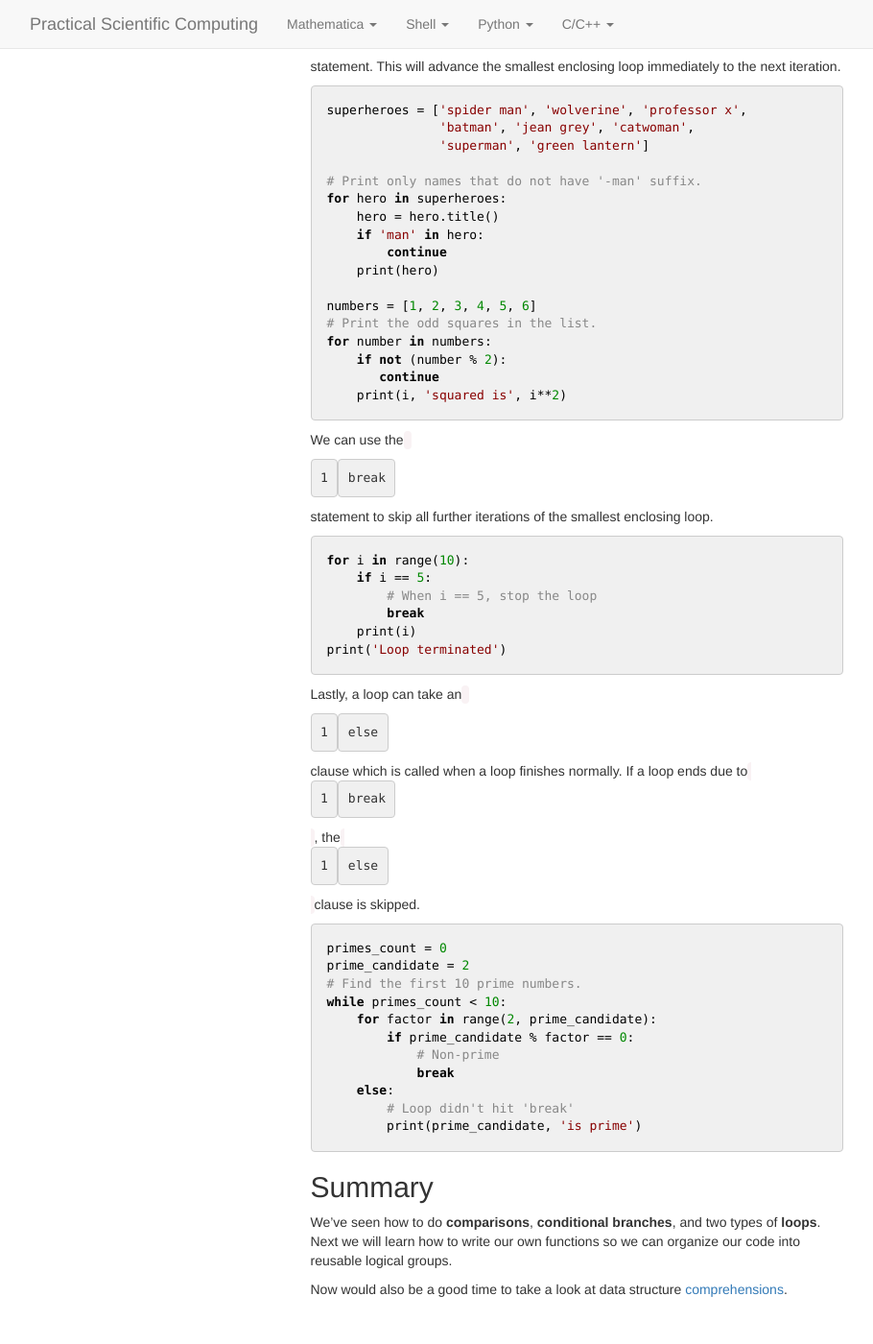
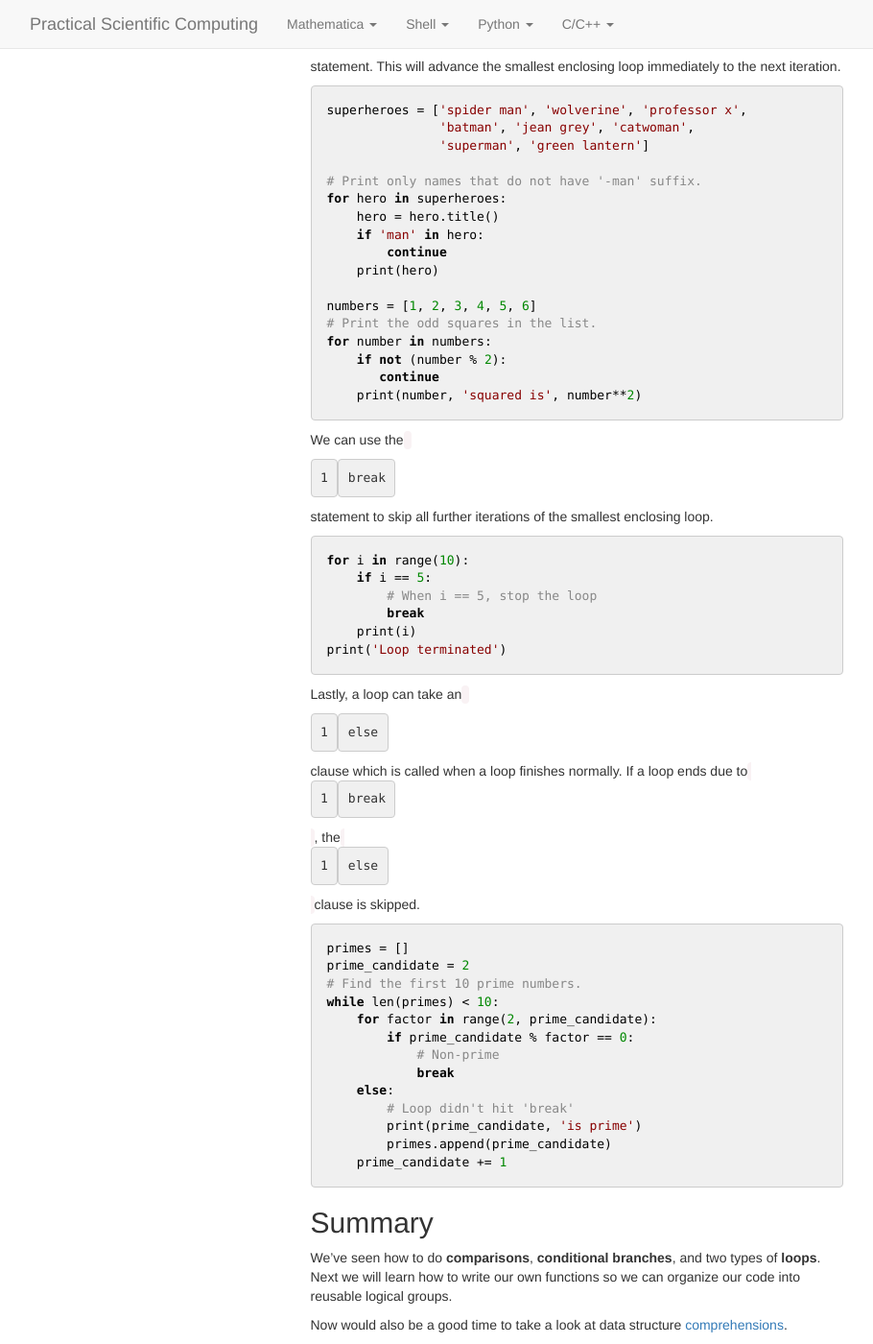
Before and after one commit to practical-scientific-computing/practical-scientific-computing.github.io, a Jekyll site: the page built from python/04-flow_control.md, in a window 1280 px wide and 1400 px high, scrolled down 11504 px. Shown: the whole window at 96% size, without its empty margins (39-949 px from the left). Built offline with Jekyll 4.4.1, drawn with Linux system fonts in a browser that asks for light colours; nearby versions of some CDN libraries; before the commit the page ends 12867 px from its top, so only the background shows below that.

Commit message:
Syntax errors in examples.

````diff
--- a/python/04-flow_control.md
+++ b/python/04-flow_control.md
@@ -457,7 +457,7 @@ numbers = [1, 2, 3, 4, 5, 6]
 for number in numbers:
     if not (number % 2):
        continue
-    print(i, 'squared is', i**2)
+    print(number, 'squared is', number**2)
 ```
 
 We can use the `break` statement to skip all further iterations of the smallest
@@ -477,10 +477,10 @@ normally. If a loop ends due to `break`, the `else` clause is skipped.
 
 
 ```Python
-primes_count = 0
+primes = []
 prime_candidate = 2
 # Find the first 10 prime numbers.
-while primes_count < 10:
+while len(primes) < 10:
     for factor in range(2, prime_candidate):
         if prime_candidate % factor == 0:
             # Non-prime
@@ -488,6 +488,8 @@ while primes_count < 10:
     else:
         # Loop didn't hit 'break'
         print(prime_candidate, 'is prime')
+        primes.append(prime_candidate)
+    prime_candidate += 1
 ```
 
 ## Summary
````
